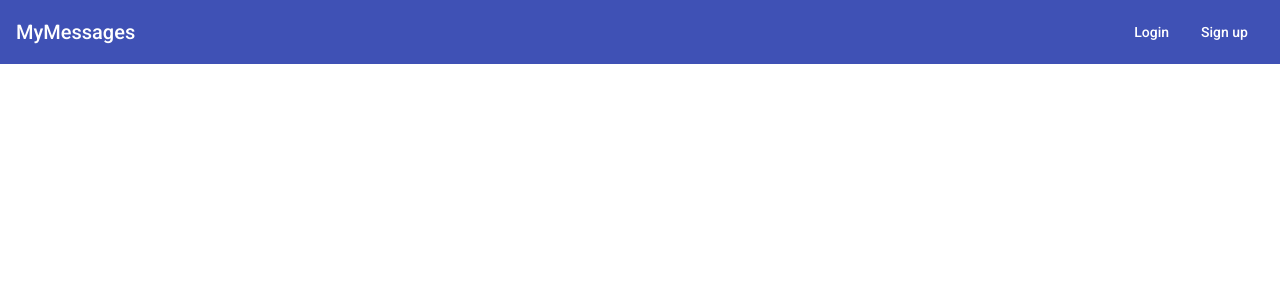
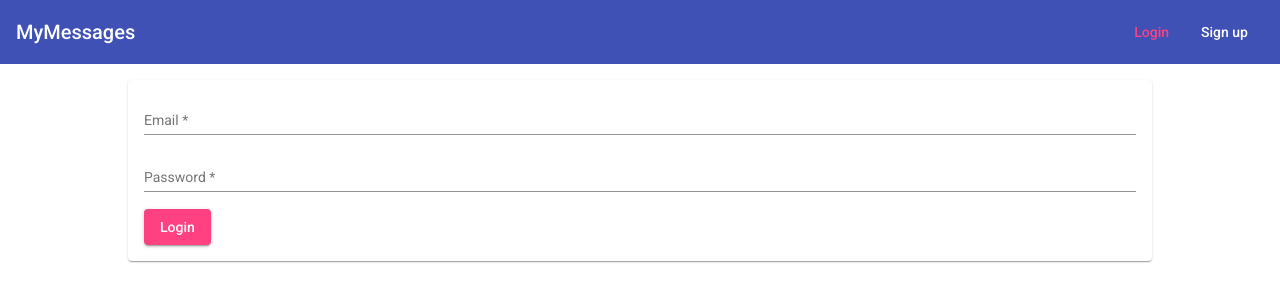
Before and after one commit to hanidnguyen/MEAN-stack-messenger, an Angular app: page /auth/login in a window 1280 px wide. Before the commit this address led to /. Shown: the top 302 px of the page. Built offline with nearby package versions, Linux system fonts and the light colour scheme.

Commit message:
Added lazy loading for login and signup

```diff
--- a/src/app/app.module.ts
+++ b/src/app/app.module.ts
@@ -11,7 +11,6 @@
 import { ErrorComponent } from './error/error.component';
 import { AngularMaterialModule } from './angular-material.module';
 import { PostsModule } from './posts/posts.module';
-import { AuthModule } from './auth/auth.module';
 
 /**
  * Register all components, angular material here!
@@ -28,8 +27,7 @@
     BrowserAnimationsModule,
     HttpClientModule,
     AngularMaterialModule,
-    PostsModule,
-    AuthModule
+    PostsModule
   ],
   //Define the interceptors used for this app
   //Angular automatically call interceptor for us in the providers.
--- a/src/app/auth/auth.guard.ts
+++ b/src/app/auth/auth.guard.ts
@@ -26,7 +26,7 @@
   ): boolean | Observable<boolean> | Promise<boolean> {
     const isAuth = this.authService.getIsAuth();
     if(!isAuth){
-      this.router.navigate(['/login']);
+      this.router.navigate(['/auth/login']);
     }
     return isAuth;
   }
--- a/src/app/header/header.component.html
+++ b/src/app/header/header.component.html
@@ -10,12 +10,12 @@
       </a>
     </li>
     <li *ngIf="!userIsAuthenticated">
-      <a mat-button routerLink="/login" routerLinkActive="mat-accent">
+      <a mat-button routerLink="/auth/login" routerLinkActive="mat-accent">
         Login
       </a>
     </li>
     <li *ngIf="!userIsAuthenticated">
-      <a mat-button routerLink="/signup" routerLinkActive="mat-accent">
+      <a mat-button routerLink="/auth/signup" routerLinkActive="mat-accent">
         Sign up
       </a>
     </li>
```
Also changed, not shown: src/app/app-routing.module.ts (+4 -4 lines), src/app/auth/auth-routing.module.ts (added, +26 -0 lines), src/app/auth/auth.module.ts (+7 -1 lines).
